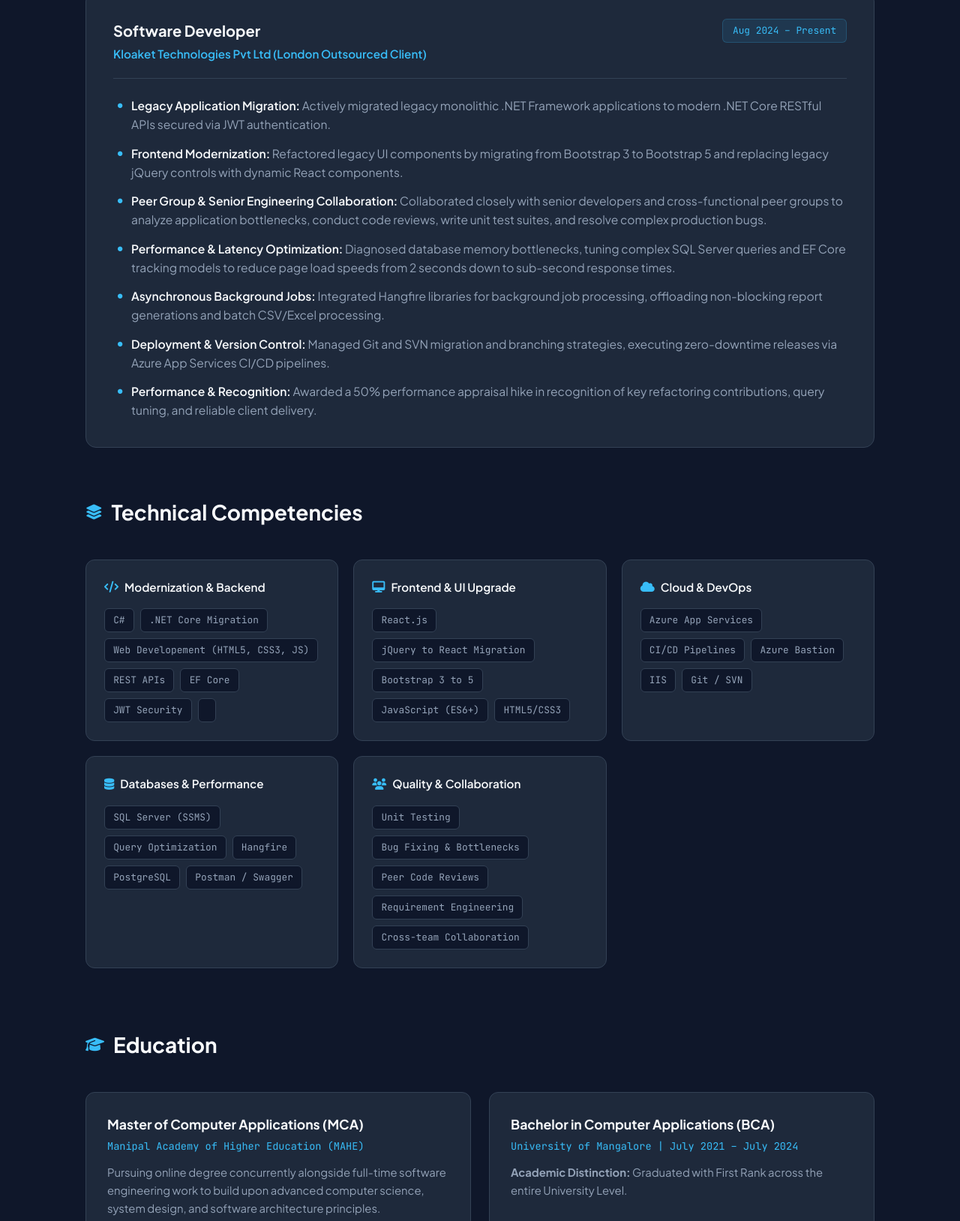
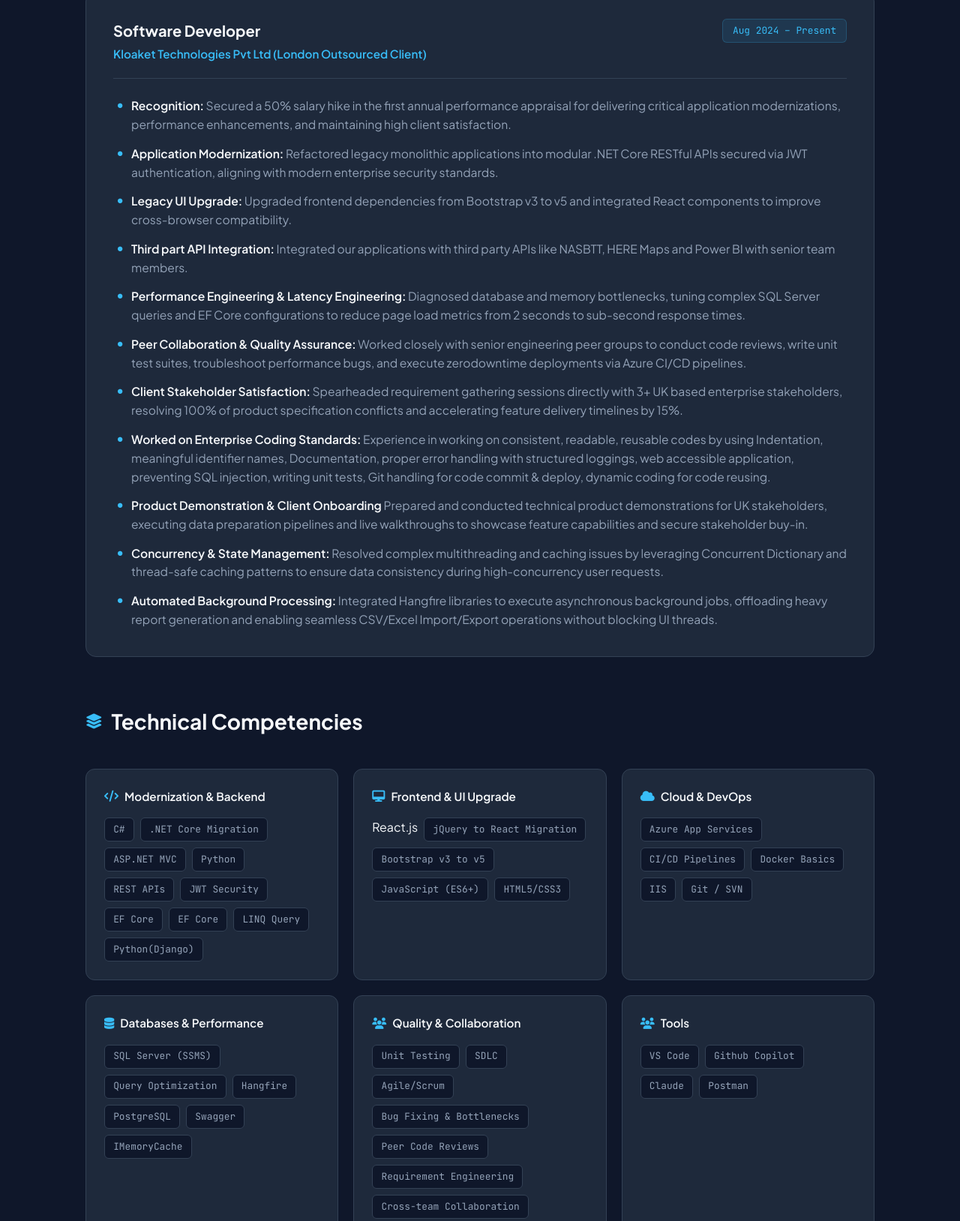
Before and after one commit to rakshi1724/portfolio, a plain HTML site: page index.html in a window 1280 px wide. Shown: the part 1172-2800 px from the top of the page at 75% size. Drawn offline with Linux system fonts and the light colour scheme.

Commit message:
Added new experience and skills

```diff
--- a/index.html
+++ b/index.html
@@ -455,7 +455,7 @@
         <!-- Hero Section -->
         <section class="hero">
             <div class="status-badge">
-                <i class="fa-solid fa-circle"></i> DOT NET FULL STACK | 50% Hike Awarded | MCA | BCA
+                <i class="fa-solid fa-circle"></i> .NET(C#) FULL STACK | 50% Hike Awarded | MCA | BCA
             </div>
             <h1>Rakshitha</h1>
             <h2>Software Developer (.NET Core, React, REST APIs & Legacy Code Migration)</h2>
@@ -508,13 +508,17 @@
                     <div class="exp-badge">Aug 2024 – Present</div>
                 </div>
                 <ul class="bullet-list">
-                    <li><strong>Legacy Application Migration:</strong> Actively migrated legacy monolithic .NET Framework applications to modern .NET Core RESTful APIs secured via JWT authentication.</li>
-                    <li><strong>Frontend Modernization:</strong> Refactored legacy UI components by migrating from Bootstrap 3 to Bootstrap 5 and replacing legacy jQuery controls with dynamic React components.</li>
-                    <li><strong>Peer Group & Senior Engineering Collaboration:</strong> Collaborated closely with senior developers and cross-functional peer groups to analyze application bottlenecks, conduct code reviews, write unit test suites, and resolve complex production bugs.</li>
-                    <li><strong>Performance & Latency Optimization:</strong> Diagnosed database memory bottlenecks, tuning complex SQL Server queries and EF Core tracking models to reduce page load speeds from 2 seconds down to sub-second response times.</li>
-                    <li><strong>Asynchronous Background Jobs:</strong> Integrated Hangfire libraries for background job processing, offloading non-blocking report generations and batch CSV/Excel processing.</li>
-                    <li><strong>Deployment & Version Control:</strong> Managed Git and SVN migration and branching strategies, executing zero-downtime releases via Azure App Services CI/CD pipelines.</li>
-                    <li><strong>Performance & Recognition:</strong> Awarded a 50% performance appraisal hike in recognition of key refactoring contributions, query tuning, and reliable client delivery.</li>
+                    <li><strong>Recognition:</strong> Secured a 50% salary hike in the first annual performance appraisal for delivering critical application modernizations, performance enhancements, and maintaining high client satisfaction. </li>
+                    <li><strong>Application Modernization:</strong> Refactored legacy monolithic applications into modular .NET Core RESTful APIs secured via JWT authentication, aligning with modern enterprise security standards.</li>
+                    <li><strong>Legacy UI Upgrade:</strong> Upgraded frontend dependencies from Bootstrap v3 to v5 and integrated React components to improve cross-browser compatibility. </li>
+                    <li><strong>Third part API Integration:</strong>  Integrated our applications with third party APIs like NASBTT, HERE Maps and Power BI with senior team members.</li>
+                    <li><strong>Performance Engineering & Latency Engineering:</strong> Diagnosed database and memory bottlenecks, tuning complex SQL Server queries and EF Core configurations to reduce page load metrics from 2 seconds to sub-second response times.</li>
+                    <li><strong>Peer Collaboration & Quality Assurance:</strong> Worked closely with senior engineering peer groups to conduct code reviews, write unit test suites, troubleshoot performance bugs, and execute zerodowntime deployments via Azure CI/CD pipelines. </li>
+                    <li><strong>Client Stakeholder Satisfaction:</strong> Spearheaded requirement gathering sessions directly with 3+ UK based enterprise stakeholders, resolving 100% of product specification conflicts and accelerating feature delivery timelines by 15%. </li>
+                    <li><strong>Worked on Enterprise Coding Standards:</strong> Experience in working on consistent, readable, reusable codes by using Indentation, meaningful identifier names, Documentation, proper error handling with structured loggings, web accessible application, preventing SQL injection, writing unit tests, Git handling for code commit & deploy, dynamic coding for code reusing.</li>
+                    <li><strong>Product Demonstration & Client Onboarding</strong> Prepared and conducted technical product demonstrations for UK stakeholders, executing data preparation pipelines and live walkthroughs to showcase feature capabilities and secure stakeholder buy-in.</li>
+                    <li><strong>Concurrency & State Management:</strong> Resolved complex multithreading and caching issues by leveraging Concurrent Dictionary and thread-safe caching patterns to ensure data consistency during high-concurrency user requests.</li>
+                    <li><strong>Automated Background Processing:</strong> Integrated Hangfire libraries to execute asynchronous background jobs, offloading heavy report generation and enabling seamless CSV/Excel Import/Export operations without blocking UI threads.</li>
                 </ul>
             </div>
         </section>
@@ -530,22 +534,21 @@
                     <div class="pills">
                         <span class="pill">C#</span>
                         <span class="pill">.NET Core Migration</span>
-                        <span class="pill">Web Developement (HTML5, CSS3, JS)</span>
+                        <span class="pill">ASP.NET MVC</span>
+                        <span class="pill">Python</span>
                         <span class="pill">REST APIs</span>
-                        <span class="pill">EF Core</span>
                         <span class="pill">JWT Security</span>
-                        <span class="pill">
-
-
-                        </span>
+                        <span class="pill">EF Core</span>                        <span class="pill">EF Core</span>
+                        <span class="pill">LINQ Query</span>
+                        <span class="pill">Python(Django)</span>
                     </div>
                 </div>
                 <div class="skill-box">
                     <h3><i class="fa-solid fa-desktop"></i> Frontend & UI Upgrade</h3>
                     <div class="pills">
-                        <span class="pill">React.js</span>
+                        <span clspanspaass="pill">React.js</span>
                         <span class="pill">jQuery to React Migration</span>
-                        <span class="pill">Bootstrap 3 to 5</span>
+                        <span class="pill">Bootstrap v3 to v5</span>
                         <span class="pill">JavaScript (ES6+)</span>
                         <span class="pill">HTML5/CSS3</span>
                     </div>
@@ -555,7 +558,7 @@
                     <div class="pills">
                         <span class="pill">Azure App Services</span>
                         <span class="pill">CI/CD Pipelines</span>
-                        <span class="pill">Azure Bastion</span>
+                        <span class="pill">Docker Basics</span>
                         <span class="pill">IIS</span>
                         <span class="pill">Git / SVN</span>
                     </div>
@@ -567,17 +570,29 @@
                         <span class="pill">Query Optimization</span>
                         <span class="pill">Hangfire</span>
                         <span class="pill">PostgreSQL</span>
-                        <span class="pill">Postman / Swagger</span>
+                        <span class="pill">Swagger</span>
+                        <span class="pill">IMemoryCache</span>
                     </div>
                 </div>
                 <div class="skill-box">
                     <h3><i class="fa-solid fa-users"></i> Quality & Collaboration</h3>
                     <div class="pills">
                         <span class="pill">Unit Testing</span>
+                        <span class="pill">SDLC</span>
+                        <span class="pill">Agile/Scrum</span>
                         <span class="pill">Bug Fixing & Bottlenecks</span>
                         <span class="pill">Peer Code Reviews</span>
                         <span class="pill">Requirement Engineering</span>
                         <span class="pill">Cross-team Collaboration</span>
+                    </div>
+                </div>
+                <div class="skill-box">
+                    <h3><i class="fa-solid fa-users"></i> Tools </h3>
+                    <div class="pills">
+                        <span class="pill">VS Code</span>
+                        <span class="pill">Github Copilot</span>
+                        <span class="pill">Claude</span>
+                        <span class="pill">Postman</span>
                     </div>
                 </div>
             </div>
```
